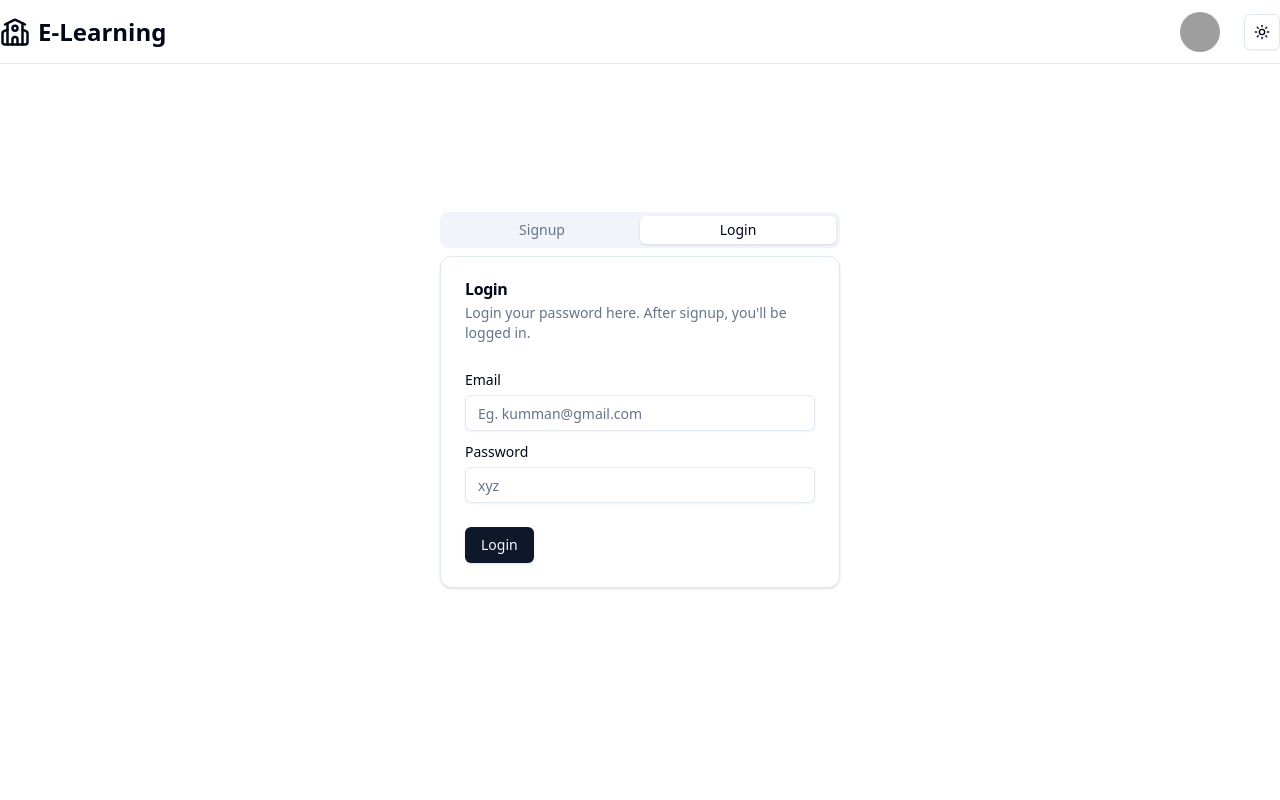
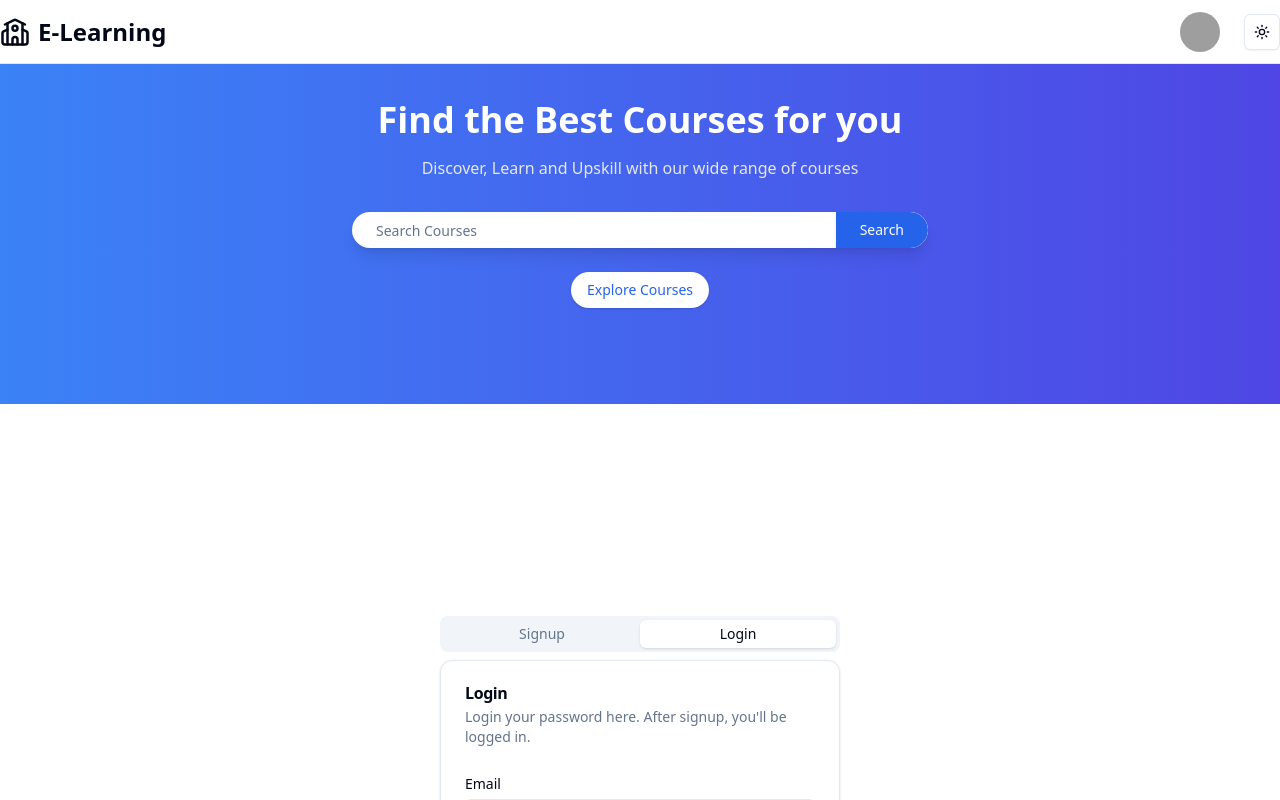
Before and after one commit to kummancoder/LMS-App-with-MERN-Stack, a React (Vite) app in the folder client/: page / in a window 1280 px wide. Shown: the top 800 px of the page. Built offline with nearby package versions, Linux system fonts and the light colour scheme; grey boxes are pictures that could not be loaded.

Commit message:
HeroSection component added

```diff
--- a/client/src/App.jsx
+++ b/client/src/App.jsx
@@ -1,11 +1,13 @@
 import React from 'react';
 import LoginSignUp from './pages/LoginSignUp';
 import Navbar from './components/Navbar';
+import HeroSection from './pages/student/HeroSection';
 
 const App = () => {
   return (
     <main>
       <Navbar/>
+      <HeroSection/>
       <LoginSignUp />
     </main>
   );
--- /dev/null
+++ b/client/src/pages/student/HeroSection.jsx
@@ -0,0 +1,36 @@
+import { Button } from "@/components/ui/button";
+import { Input } from "@/components/ui/input";
+
+const HeroSection = () => {
+  return (
+    <div className="relative bg-gradient-to-r from-blue-500 to bg-indigo-600 dark:from-gray-800 dark:to-gray-900 py-24 px-4 text-center">
+      <div className="max-w-3xl mx-auto">
+        <h1 className="text-white text-4xl font-bold mb-4 mt-1">
+          Find the Best Courses for you
+        </h1>
+        <p className="text-gray-200 dark:text-gray-400 mb-8">
+          Discover, Learn and Upskill with our wide range of courses
+        </p>
+
+        <form className="flex items-center bg-white dark:bg-gray-800 rounded-full shadow-lg overflow-hidden max-w-xl mx-auto mb-6">
+          <Input
+            type="text"
+            placeholder="Search Courses"
+            className="flex-grow border-none focus-visible:ring-0 px-6 py-3 text-gray-900 dark:text-gray-100 placeholder-gray-400 dark:placeholder-gray-500"
+          />
+          <Button
+            type="submit"
+            className="bg-blue-600 text-white px-6 py-3 rounded-r-full hover:bg-blue-700 "
+          >
+            Search
+          </Button>
+        </form>
+        <Button className="bg-white dark:bg-blue-600 dark:text-white text-blue-600 rounded-full hover:bg-gray-200 ">
+          Explore Courses
+        </Button>
+      </div>
+    </div>
+  );
+};
+
+export default HeroSection;
```
